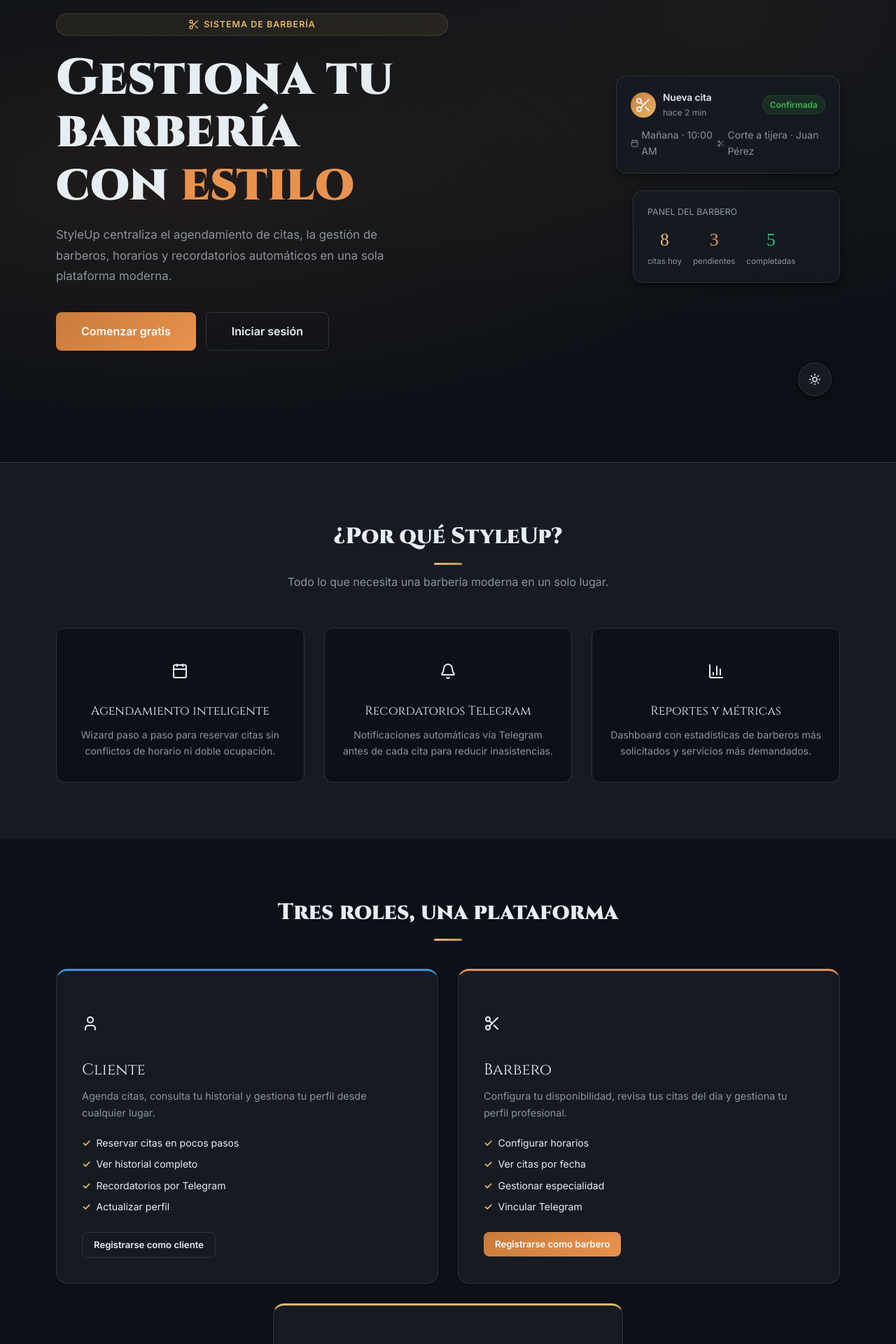
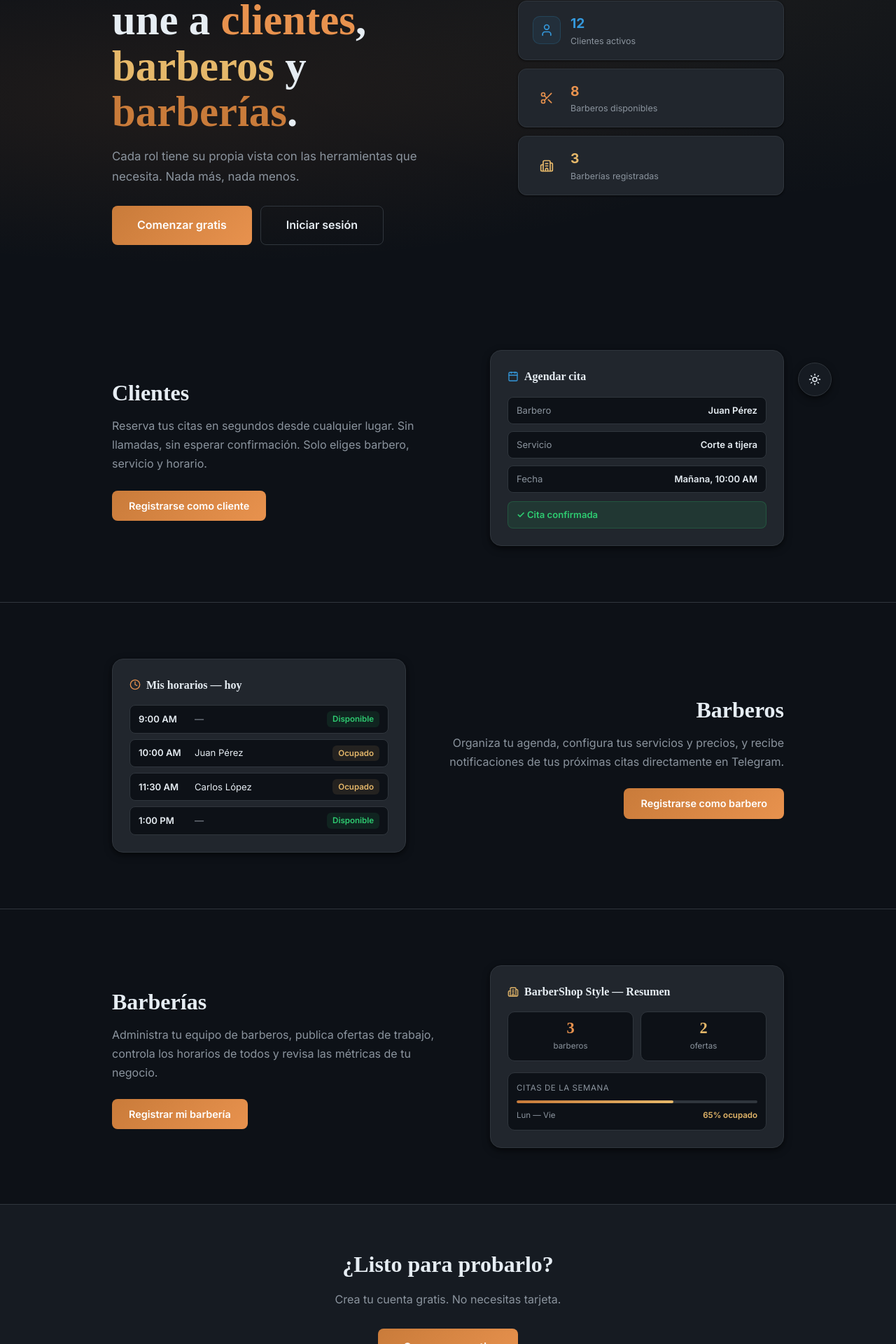
Before and after one commit to j4gg-0531/styleup-react, a React (Vite) app: page / in a window 1280 px wide. Shown: the part 210-2130 px from the top of the page at 70% size. Built offline with nearby package versions, Linux system fonts and the light colour scheme.

Commit message:
feat: rediseñar landing con secciones alternadas por rol (revista)

```diff
--- a/src/pages/Landing.jsx
+++ b/src/pages/Landing.jsx
@@ -1,5 +1,48 @@
 import { Link } from 'react-router-dom';
-import { Scissors, Calendar, Bell, BarChart3, User, Building2 } from 'lucide-react';
+import { Scissors, Calendar, User, Building2, Clock } from 'lucide-react';
+
+function RolSection({ titulo, desc, imagen, children, invertido }) {
+  return (
+    <section style={{
+      padding: '80px', display: 'flex', alignItems: 'center',
+      justifyContent: 'center', gap: 60,
+      flexDirection: invertido ? 'row-reverse' : 'row',
+      flexWrap: 'wrap',
+      borderBottom: '1px solid var(--border)',
+    }}>
+      <div style={{
+        flex: '1 1 300px', maxWidth: 480,
+        textAlign: invertido ? 'right' : 'left',
+      }}>
+        <h2 style={{
+          fontFamily: "'Playfair Display', serif",
+          fontSize: '2rem', fontWeight: 700, marginBottom: 8,
+        }}>
+          {children}
+        </h2>
+        <p style={{
+          fontSize: '1rem', color: 'var(--muted)', lineHeight: 1.7,
+          marginBottom: 24,
+        }}>
+          {desc}
+        </p>
+        <Link to="/registro" className="btn btn-primary">
+          {titulo}
+        </Link>
+      </div>
+
+      <div style={{
+        flex: '1 1 300px', maxWidth: 420,
+        background: 'var(--surface2)',
+        border: '1px solid var(--border)',
+        borderRadius: 16, padding: 24,
+        boxShadow: 'var(--shadow-md)',
+      }}>
+        {imagen}
+      </div>
+    </section>
+  );
+}
 
 export default function Landing() {
   return (
@@ -14,132 +57,259 @@
         </div>
       </nav>
 
-      <section className="hero">
-        <div className="hero-content">
-          <div className="hero-left">
-            <div className="hero-eyebrow" style={{ display: 'flex', alignItems: 'center', gap: 6, justifyContent: 'center' }}><Scissors size={16} /> Sistema de Barbería</div>
-            <h1 className="hero-title">
-              Gestiona tu barbería<br />
-              con <span className="accent">estilo</span>
+      {/* ── Hero ── */}
+      <section style={{
+        padding: '60px 80px', display: 'flex', alignItems: 'center',
+        justifyContent: 'center', gap: 60, flexWrap: 'wrap',
+        minHeight: '70vh',
+        background:
+          'radial-gradient(ellipse at 20% 50%, rgba(201,123,58,0.1) 0%, transparent 60%),' +
+          'radial-gradient(ellipse at 80% 20%, rgba(230,184,106,0.06) 0%, transparent 50%),' +
+          'var(--bg)',
+      }}>
+        <div style={{ flex: '1 1 300px', maxWidth: 520 }}>
+          <h1 style={{
+            fontFamily: "'Playfair Display', serif",
+            fontSize: 'clamp(2.5rem, 5vw, 3.8rem)',
+            fontWeight: 900, lineHeight: 1.08, marginBottom: 16,
+          }}>
+            La plataforma que une a{' '}
+            <span style={{ color: 'var(--cobre-light)' }}>clientes</span>,{' '}
+            <span style={{ color: 'var(--gold)' }}>barberos</span> y{' '}
+            <span style={{ color: 'var(--cobre)' }}>barberías</span>.
           </h1>
-            <p className="hero-desc">
-              StyleUp centraliza el agendamiento de citas, la gestión de barberos,
-              horarios y recordatorios automáticos en una sola plataforma moderna.
+          <p style={{
+            fontSize: '1.05rem', color: 'var(--muted)',
+            lineHeight: 1.7, marginBottom: 28, maxWidth: 440,
+          }}>
+            Cada rol tiene su propia vista con las herramientas que necesita.
+            Nada más, nada menos.
           </p>
-            <div className="hero-cta">
+          <div style={{ display: 'flex', gap: 12, flexWrap: 'wrap' }}>
             <Link to="/registro" className="btn btn-primary btn-lg">Comenzar gratis</Link>
             <Link to="/login" className="btn btn-outline btn-lg">Iniciar sesión</Link>
           </div>
         </div>
 
-          <div className="hero-right">
-            <div className="deco-card">
-              <div className="deco-card-top">
-                <div className="deco-avatar"><Scissors size={24} /></div>
+        <div style={{
+          flex: '1 1 280px', maxWidth: 380,
+          display: 'flex', flexDirection: 'column', gap: 12,
+        }}>
+          {[
+            { label: 'Clientes activos', value: '12', color: '#3498db', icon: <User size={20} /> },
+            { label: 'Barberos disponibles', value: '8', color: 'var(--cobre-light)', icon: <Scissors size={20} /> },
+            { label: 'Barberías registradas', value: '3', color: 'var(--gold)', icon: <Building2 size={20} /> },
+          ].map(({ label, value, color, icon }) => (
+            <div key={label} style={{
+              display: 'flex', alignItems: 'center', gap: 14,
+              padding: '16px 20px',
+              background: 'var(--surface2)',
+              border: '1px solid var(--border)',
+              borderRadius: 12,
+              boxShadow: 'var(--shadow-sm)',
+            }}>
+              <div style={{
+                width: 40, height: 40, borderRadius: 10,
+                background: `${color}15`,
+                border: `1px solid ${color}30`,
+                display: 'flex', alignItems: 'center', justifyContent: 'center',
+                fontSize: '0.9rem', color,
+              }}>
+                {icon}
+              </div>
               <div>
-                  <div style={{ fontSize: '0.85rem', fontWeight: 600 }}>Nueva cita</div>
-                  <div style={{ fontSize: '0.75rem', color: 'var(--muted)' }}>hace 2 min</div>
+                <div style={{ fontSize: '1.2rem', fontWeight: 700, color }}>{value}</div>
+                <div style={{ fontSize: '0.78rem', color: 'var(--muted)' }}>{label}</div>
               </div>
-                <span className="badge badge-green" style={{ marginLeft: 'auto' }}>Confirmada</span>
-              </div>
-              <div style={{ fontSize: '0.88rem', color: 'var(--muted)', display: 'flex', alignItems: 'center', gap: 4 }}>
-                <Calendar size={14} /> Mañana · 10:00 AM<br /><Scissors size={14} /> Corte a tijera · Juan Pérez
-              </div>
-            </div>
-            <div className="deco-card">
-              <div style={{ fontSize: '0.78rem', color: 'var(--muted)', textTransform: 'uppercase', marginBottom: 10 }}>
-                Panel del barbero
-              </div>
-              <div style={{ display: 'flex', gap: 16, textAlign: 'center' }}>
-                {[['8','citas hoy','var(--gold)'],['3','pendientes','var(--cobre-light)'],['5','completadas','#2ecc71']].map(([n,l,c]) => (
-                  <div key={l}>
-                    <div style={{ fontFamily: "'Playfair Display',serif", fontSize: '1.6rem', color: c }}>{n}</div>
-                    <div style={{ fontSize: '0.72rem', color: 'var(--muted)' }}>{l}</div>
-                  </div>
-                ))}
-              </div>
-            </div>
-          </div>
-        </div>
-      </section>
-
-      <section className="features">
-        <div className="features-header">
-          <h2 style={{ fontSize: '2rem' }}>¿Por qué StyleUp?</h2>
-          <div className="gold-line" style={{ margin: '12px auto' }} />
-          <p style={{ color: 'var(--muted)', maxWidth: 520, margin: '0 auto' }}>
-            Todo lo que necesita una barbería moderna en un solo lugar.
-          </p>
-        </div>
-        <div className="features-grid">
-          {[
-            { icon: <Calendar size={24} />, title: 'Agendamiento inteligente', desc: 'Wizard paso a paso para reservar citas sin conflictos de horario ni doble ocupación.' },
-            { icon: <Bell size={24} />, title: 'Recordatorios Telegram', desc: 'Notificaciones automáticas vía Telegram antes de cada cita para reducir inasistencias.' },
-            { icon: <BarChart3 size={24} />, title: 'Reportes y métricas', desc: 'Dashboard con estadísticas de barberos más solicitados y servicios más demandados.' },
-          ].map((f) => (
-            <div key={f.title} className="feature-item">
-              <div className="feature-icon">{f.icon}</div>
-              <div className="feature-title">{f.title}</div>
-              <div className="feature-desc">{f.desc}</div>
             </div>
           ))}
         </div>
       </section>
 
-      <section className="roles">
-        <div style={{ textAlign: 'center' }}>
-          <h2 style={{ fontSize: '2rem' }}>Tres roles, una plataforma</h2>
-          <div className="gold-line" style={{ margin: '12px auto' }} />
+      {/* ── Clientes ── */}
+      <RolSection
+        titulo="Registrarse como cliente"
+        desc="Reserva tus citas en segundos desde cualquier lugar. Sin llamadas, sin esperar confirmación. Solo eliges barbero, servicio y horario."
+        invertido={false}
+        imagen={
+          <div>
+            <div style={{
+              fontFamily: "'Playfair Display', serif",
+              fontSize: '1rem', fontWeight: 700, marginBottom: 16,
+              display: 'flex', alignItems: 'center', gap: 8,
+            }}>
+              <Calendar size={16} style={{ color: '#3498db' }} />
+              Agendar cita
             </div>
-        <div className="roles-grid">
+            <div style={{ display: 'flex', flexDirection: 'column', gap: 10 }}>
               {[
-            {
-              cls: 'client', icon: <User size={24} />, title: 'Cliente', btnCls: 'btn-outline',
-              desc: 'Agenda citas, consulta tu historial y gestiona tu perfil desde cualquier lugar.',
-              perks: ['Reservar citas en pocos pasos', 'Ver historial completo', 'Recordatorios por Telegram', 'Actualizar perfil'],
-            },
-            {
-              cls: 'barber', icon: <Scissors size={24} />, title: 'Barbero', btnCls: 'btn-primary',
-              desc: 'Configura tu disponibilidad, revisa tus citas del día y gestiona tu perfil profesional.',
-              perks: ['Configurar horarios', 'Ver citas por fecha', 'Gestionar especialidad', 'Vincular Telegram'],
-            },
-          ].map((r) => (
-            <div key={r.title} className={`role-card ${r.cls}`}>
-              <div className="role-icon">{r.icon}</div>
-              <div className="role-title">{r.title}</div>
-              <div className="role-desc">{r.desc}</div>
-              <ul className="role-perks">
-                {r.perks.map((p) => <li key={p}>{p}</li>)}
-              </ul>
-              <Link to="/registro" className={`btn ${r.btnCls} btn-sm`}>
-                Registrarse como {r.title.toLowerCase()}
-              </Link>
+                { label: 'Barbero', value: 'Juan Pérez' },
+                { label: 'Servicio', value: 'Corte a tijera' },
+                { label: 'Fecha', value: 'Mañana, 10:00 AM' },
+              ].map(({ label, value }) => (
+                <div key={label} style={{
+                  display: 'flex', justifyContent: 'space-between',
+                  padding: '8px 12px', borderRadius: 8,
+                  background: 'var(--bg)',
+                  border: '1px solid var(--border)',
+                  fontSize: '0.82rem',
+                }}>
+                  <span style={{ color: 'var(--muted)' }}>{label}</span>
+                  <span style={{ fontWeight: 600 }}>{value}</span>
                 </div>
               ))}
             </div>
-
-        {/* Barbería — centrada debajo */}
-        <div style={{ display: 'flex', justifyContent: 'center', marginTop: 28 }}>
-          <div className="role-card" style={{ borderTop: '3px solid var(--gold)', maxWidth: 500, width: '100%' }}>
-            <div className="role-icon"><Building2 size={24} /></div>
-            <div className="role-title">Barbería</div>
-            <div className="role-desc">
-              Gestiona tu negocio, publica ofertas de trabajo, administra tu equipo y ve los reportes de ganancias.
-            </div>
-            <ul className="role-perks">
-              {['Publicar ofertas de trabajo', 'Gestionar equipo de barberos', 'Control de horarios', 'Reportes de ganancias'].map((p) => (
-                <li key={p}>{p}</li>
-              ))}
-            </ul>
-            <Link to="/registro" className="btn btn-outline btn-sm">
-              Registrar mi barbería
-            </Link>
+            <div style={{
+              marginTop: 12, padding: '8px 12px', borderRadius: 8,
+              background: 'rgba(46,204,113,0.1)',
+              border: '1px solid rgba(46,204,113,0.2)',
+              color: '#2ecc71', fontSize: '0.82rem', fontWeight: 600,
+              display: 'flex', alignItems: 'center', gap: 6,
+            }}>
+              ✓ Cita confirmada
             </div>
           </div>
+        }>
+        Clientes
+      </RolSection>
+
+      {/* ── Barbero ── */}
+      <RolSection
+        titulo="Registrarse como barbero"
+        desc="Organiza tu agenda, configura tus servicios y precios, y recibe notificaciones de tus próximas citas directamente en Telegram."
+        invertido={true}
+        imagen={
+          <div>
+            <div style={{
+              fontFamily: "'Playfair Display', serif",
+              fontSize: '1rem', fontWeight: 700, marginBottom: 16,
+              display: 'flex', alignItems: 'center', gap: 8,
+            }}>
+              <Clock size={16} style={{ color: 'var(--cobre-light)' }} />
+              Mis horarios — hoy
+            </div>
+            <div style={{ display: 'flex', flexDirection: 'column', gap: 8 }}>
+              {[
+                { time: '9:00 AM', client: '—', state: 'libre' },
+                { time: '10:00 AM', client: 'Juan Pérez', state: 'ocupado' },
+                { time: '11:30 AM', client: 'Carlos López', state: 'ocupado' },
+                { time: '1:00 PM', client: '—', state: 'libre' },
+              ].map(({ time, client, state }) => (
+                <div key={time} style={{
+                  display: 'flex', alignItems: 'center', gap: 10,
+                  padding: '8px 12px', borderRadius: 8,
+                  background: 'var(--bg)',
+                  border: '1px solid var(--border)',
+                  fontSize: '0.82rem',
+                }}>
+                  <span style={{ fontWeight: 600, width: 70 }}>{time}</span>
+                  <span style={{
+                    flex: 1, color: state === 'libre' ? 'var(--muted)' : 'var(--text)',
+                  }}>
+                    {client}
+                  </span>
+                  <span style={{
+                    fontSize: '0.72rem', padding: '2px 8px', borderRadius: 6,
+                    background: state === 'libre'
+                      ? 'rgba(46,204,113,0.1)'
+                      : 'rgba(230,184,106,0.1)',
+                    color: state === 'libre' ? '#2ecc71' : 'var(--gold)',
+                    fontWeight: 600,
+                  }}>
+                    {state === 'libre' ? 'Disponible' : 'Ocupado'}
+                  </span>
+                </div>
+              ))}
+            </div>
+          </div>
+        }>
+        Barberos
+      </RolSection>
+
+      {/* ── Barbería ── */}
+      <RolSection
+        titulo="Registrar mi barbería"
+        desc="Administra tu equipo de barberos, publica ofertas de trabajo, controla los horarios de todos y revisa las métricas de tu negocio."
+        invertido={false}
+        imagen={
+          <div>
+            <div style={{
+              fontFamily: "'Playfair Display', serif",
+              fontSize: '1rem', fontWeight: 700, marginBottom: 16,
+              display: 'flex', alignItems: 'center', gap: 8,
+            }}>
+              <Building2 size={16} style={{ color: 'var(--gold)' }} />
+              BarberShop Style — Resumen
+            </div>
+            <div style={{
+              display: 'grid', gridTemplateColumns: '1fr 1fr', gap: 10, marginBottom: 16,
+            }}>
+              {[
+                { num: '3', label: 'barberos', color: 'var(--cobre-light)' },
+                { num: '2', label: 'ofertas', color: 'var(--gold)' },
+              ].map(({ num, label, color }) => (
+                <div key={label} style={{
+                  padding: '12px 8px', borderRadius: 10,
+                  background: 'var(--bg)',
+                  border: '1px solid var(--border)',
+                  textAlign: 'center',
+                }}>
+                  <div style={{
+                    fontFamily: "'Playfair Display', serif",
+                    fontSize: '1.4rem', fontWeight: 900, color, lineHeight: 1,
+                  }}>
+                    {num}
+                  </div>
+                  <div style={{ fontSize: '0.72rem', color: 'var(--muted)', marginTop: 4 }}>
+                    {label}
+                  </div>
+                </div>
+              ))}
+            </div>
+            <div style={{
+              padding: 12, borderRadius: 10,
+              background: 'var(--bg)',
+              border: '1px solid var(--border)',
+              fontSize: '0.82rem',
+            }}>
+              <div style={{ color: 'var(--muted)', marginBottom: 8, fontSize: '0.72rem', textTransform: 'uppercase', letterSpacing: '0.05em' }}>
+                Citas de la semana
+              </div>
+              <div style={{ height: 4, borderRadius: 2, background: 'var(--border)', marginBottom: 8, overflow: 'hidden' }}>
+                <div style={{ width: '65%', height: '100%', borderRadius: 2, background: 'linear-gradient(90deg, var(--cobre), var(--gold))' }} />
+              </div>
+              <div style={{ display: 'flex', justifyContent: 'space-between', color: 'var(--muted)', fontSize: '0.72rem' }}>
+                <span>Lun — Vie</span>
+                <span style={{ color: 'var(--gold)', fontWeight: 600 }}>65% ocupado</span>
+              </div>
+            </div>
+          </div>
+        }>
+        Barberías
+      </RolSection>
+
+      {/* ── CTA final ── */}
+      <section style={{
+        padding: '60px 80px', textAlign: 'center',
+        background: 'var(--surface)',
+        borderBottom: '1px solid var(--border)',
+      }}>
+        <h2 style={{
+          fontFamily: "'Playfair Display', serif",
+          fontSize: '2rem', fontWeight: 900, marginBottom: 12,
+        }}>
+          ¿Listo para probarlo?
+        </h2>
+        <p style={{ color: 'var(--muted)', marginBottom: 28, fontSize: '1rem' }}>
+          Crea tu cuenta gratis. No necesitas tarjeta.
+        </p>
+        <Link to="/registro" className="btn btn-primary btn-lg">Comenzar gratis</Link>
       </section>
 
       <footer>
-        <div className="footer-brand" style={{ display: 'flex', alignItems: 'center', gap: 6, justifyContent: 'center' }}><Scissors size={18} /> StyleUp</div>
+        <div className="footer-brand" style={{ display: 'flex', alignItems: 'center', gap: 6 }}>
+          <Scissors size={18} /> StyleUp
+        </div>
         <div>Sistema de Gestión de Barbería · Prototipo Web 2025</div>
       </footer>
     </>
```
Lines whose indentation alone changed are shown as unchanged.
